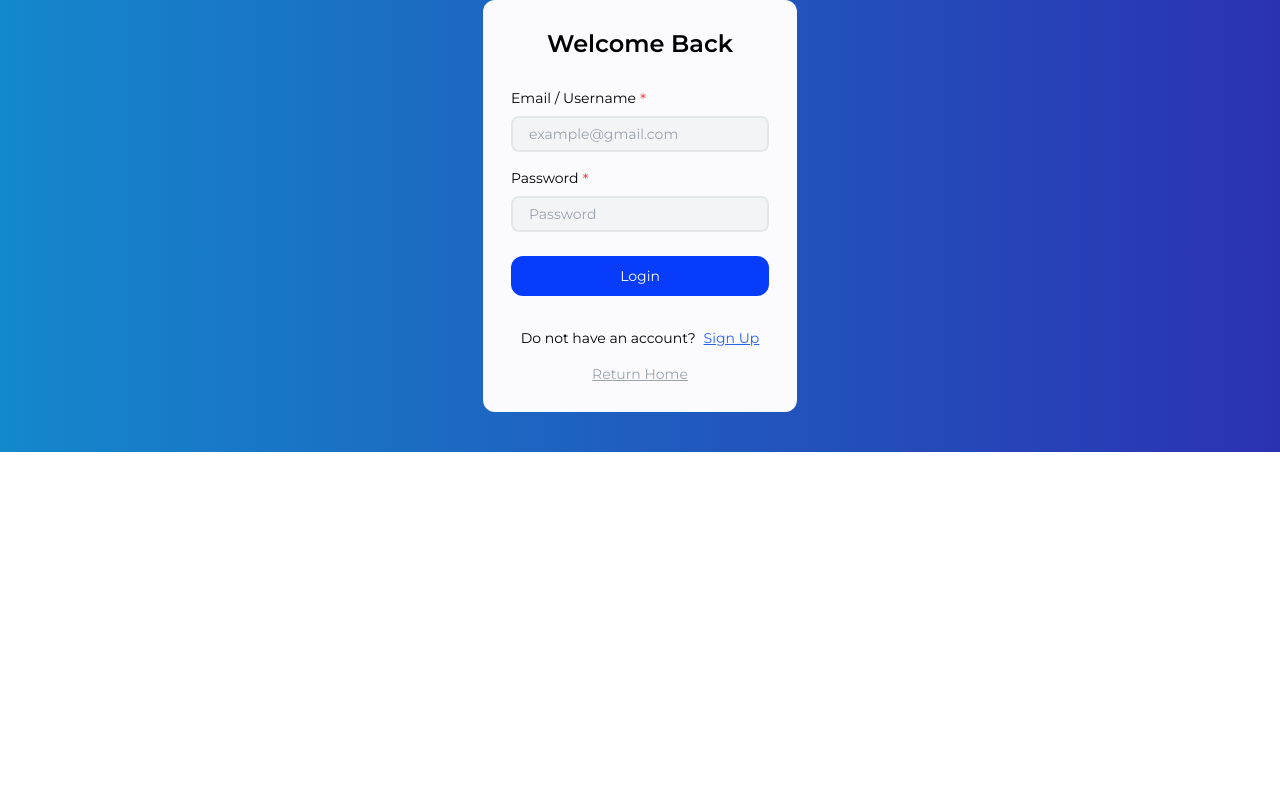
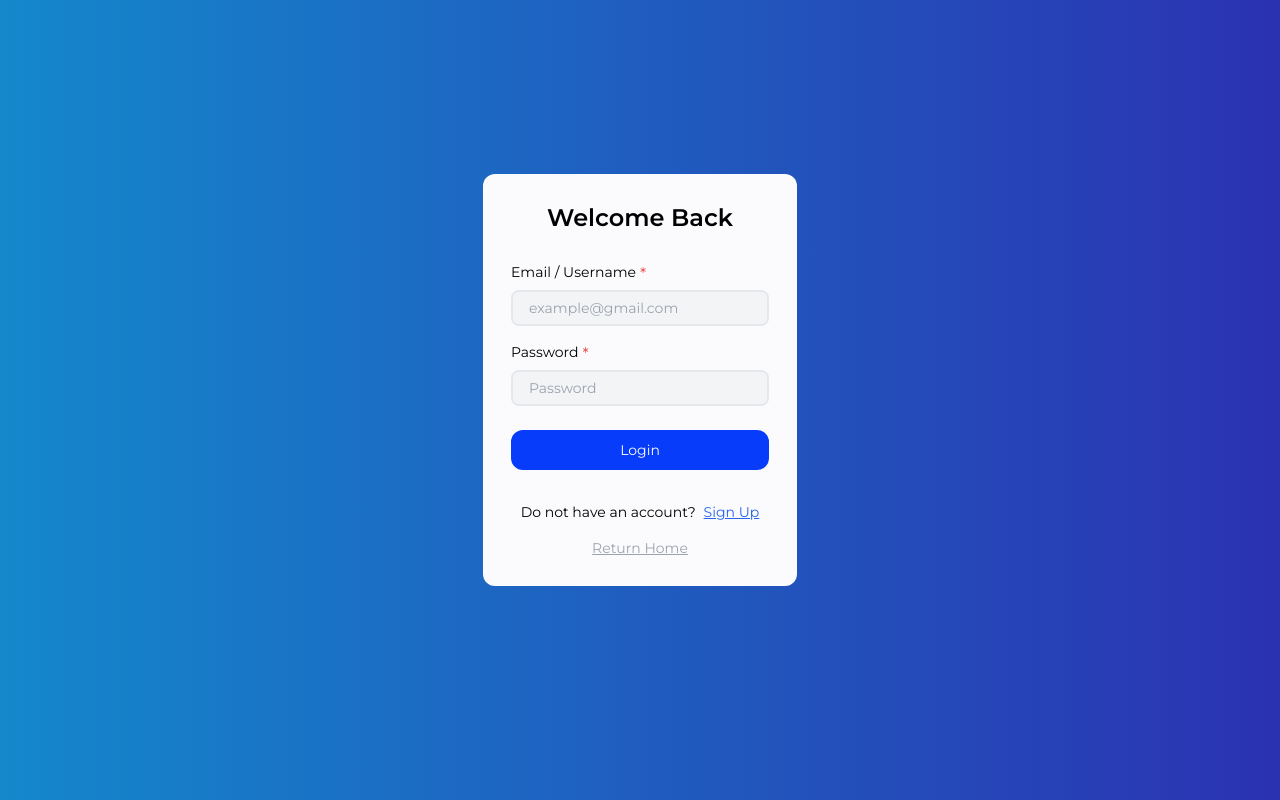
Before and after one commit to DiarCode/kezek-queue-optimazer, a Next.js app in the folder client/: page /login in a window 1280 px wide. Built offline with nearby package versions, Linux system fonts and the light colour scheme; no server answers.

Commit message:
Layout and Offer section fixed

```diff
--- a/client/src/screens/home/components/OurOffer.tsx
+++ b/client/src/screens/home/components/OurOffer.tsx
@@ -58,7 +58,7 @@ export const OurOffer = () => {
             key={item.title}
             className="flex flex-col items-center justify-start w-full sm:w-1/4 p-5"
           >
-            <div>{item.icon}</div>
+            <div className="h-full">{item.icon}</div>
             <p className="text-center mt-6 font-semibold">{item.title}</p>
             <p className="text-center mt-2 text-gray-500 text-sm">
               {item.text}
--- a/client/src/shared/layouts/Layout.tsx
+++ b/client/src/shared/layouts/Layout.tsx
@@ -34,7 +34,7 @@ export const Layout: FC<LayoutProps> = ({
       </Head>
 
       <main
-        className={`w-screen overflow-clip bg-white font-montserrat text-sm sm:text-base mx-auto px-3 pb-10 ${
+        className={`w-screen min-h-screen overflow-clip bg-white font-montserrat text-sm sm:text-base mx-auto px-3 pb-10 ${
           containerized && "container"
         } ${className}`}
       >
```
